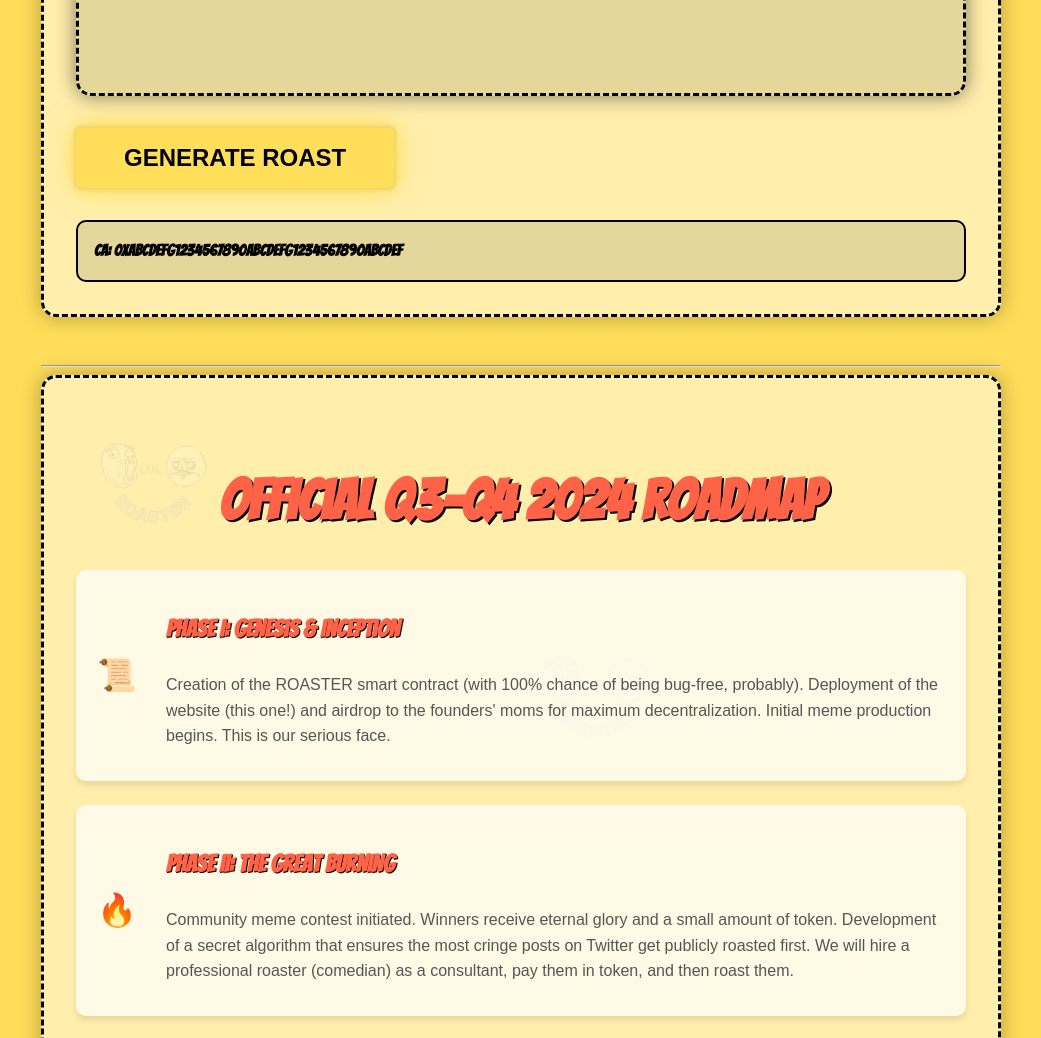
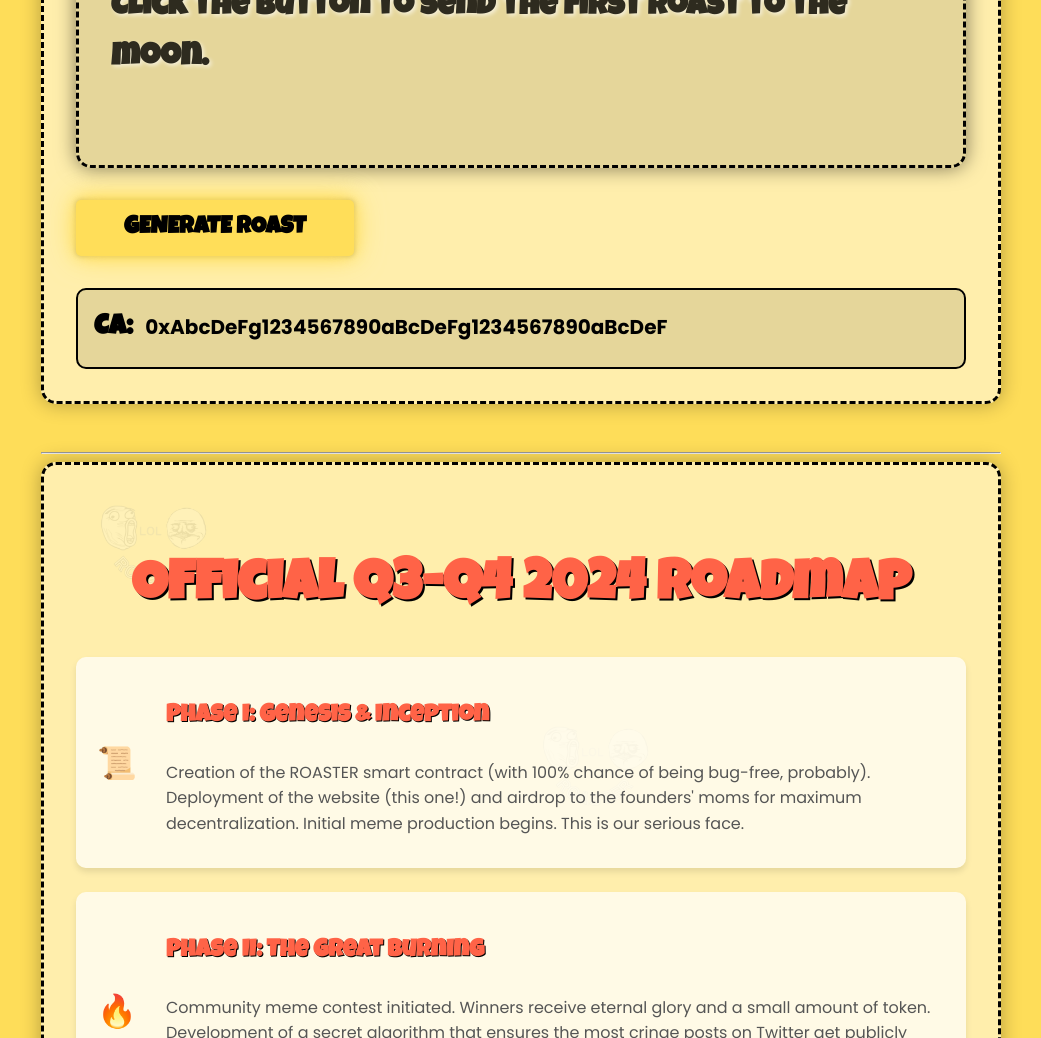
Before and after one commit to cryko98/roaster1, a plain HTML site: page index.html in a window 1280 px wide. Shown: the part 1960-2998 px from the top of the page, without its empty margins (119-1160 px from the left). Drawn offline with Linux system fonts and the light colour scheme.

Commit message:
Update index.html

```diff
--- a/index.html
+++ b/index.html
@@ -3,10 +3,12 @@
 <head>
     <meta charset="UTF-8">
     <meta name="viewport" content="width=device-width, initial-scale=1.0">
-    <title>ROASTER - The Ultimate Crypto Roast Generator</title>
+    <title>$ROASTER - The Ultimate Crypto Roast Generator</title>
     <link rel="preconnect" href="https://fonts.googleapis.com">
     <link rel="preconnect" href="https://fonts.gstatic.com" crossorigin>
     <link href="https://fonts.googleapis.com/css2?family=Bangers&display=swap" rel="stylesheet">
+    <link href="https://fonts.googleapis.com/css2?family=Luckiest+Guy&display=swap" rel="stylesheet">
+    <link href="https://fonts.googleapis.com/css2?family=Poppins:wght@400;700&display=swap" rel="stylesheet">
     <style>
         :root {
             --bg-color: #fedd59;
@@ -46,7 +48,7 @@
         }
 
         body {
-            font-family: 'Bangers', sans-serif;
+            font-family: 'Poppins', sans-serif;
             background-color: var(--bg-color);
             color: var(--text-color);
             line-height: 1.6;
@@ -111,6 +113,7 @@
         }
 
         .tagline {
+            font-family: 'Poppins', sans-serif;
             font-size: 1.5rem;
             color: #000;
             margin-top: 0.5rem;
@@ -150,6 +153,7 @@
         }
 
         .roast-text {
+            font-family: 'Luckiest Guy', sans-serif;
             font-size: 2rem;
             font-weight: 700;
             color: #000;
@@ -162,6 +166,7 @@
             color: #000;
             border: none;
             padding: 1rem 3rem;
+            font-family: 'Luckiest Guy', sans-serif;
             font-size: 1.5rem;
             font-weight: 700;
             border-radius: 5px;
@@ -190,12 +195,23 @@
             box-shadow: 0 0 10px rgba(0,0,0,0.3);
         }
 
-        .token-address-box p {
+        .token-address {
             margin: 0;
-            font-size: 1rem;
+            font-family: 'Poppins', sans-serif;
+            font-size: 1.25rem;
             color: #000;
             font-weight: bold;
             text-shadow: none;
+        }
+
+        .token-address-ca {
+            font-family: 'Luckiest Guy', sans-serif;
+            font-size: 1.75rem;
+            color: #000;
+            font-weight: 700;
+            text-shadow: none;
+            display: inline-block;
+            margin-right: 0.5rem;
         }
 
         .section {
@@ -209,6 +225,7 @@
         }
 
         .section h2 {
+            font-family: 'Luckiest Guy', sans-serif;
             text-align: center;
             font-size: 3.5rem;
             font-weight: 700;
@@ -218,7 +235,7 @@
         }
 
         .lore-text p {
-            font-family: Arial, sans-serif;
+            font-family: 'Poppins', sans-serif;
             font-size: 1.25rem;
             line-height: 1.8;
             color: #333;
@@ -248,13 +265,14 @@
         }
 
         .roadmap-item h3 {
+            font-family: 'Luckiest Guy', sans-serif;
             font-size: 1.5rem;
             color: var(--text-color);
             text-shadow: 1px 1px 0 #000;
         }
 
         .roadmap-item p {
-            font-family: Arial, sans-serif;
+            font-family: 'Poppins', sans-serif;
             font-size: 1rem;
             color: #555;
             text-shadow: none;
@@ -284,12 +302,13 @@
         }
 
         .team-member h3 {
+            font-family: 'Luckiest Guy', sans-serif;
             font-size: 1.5rem;
             color: #000;
         }
 
         .team-member p {
-            font-family: Arial, sans-serif;
+            font-family: 'Poppins', sans-serif;
             font-size: 0.9rem;
             color: #444;
         }
@@ -361,7 +380,7 @@
 
                 <!-- New text box for the token address -->
                 <div id="token-address-box" class="token-address-box">
-                    <p id="token-address">CA: 0xAbcDeFg1234567890aBcDeFg1234567890aBcDeF</p>
+                    <p id="token-address" class="token-address"><span class="token-address-ca">CA:</span> 0xAbcDeFg1234567890aBcDeFg1234567890aBcDeF</p>
                 </div>
             </section>
 
```
